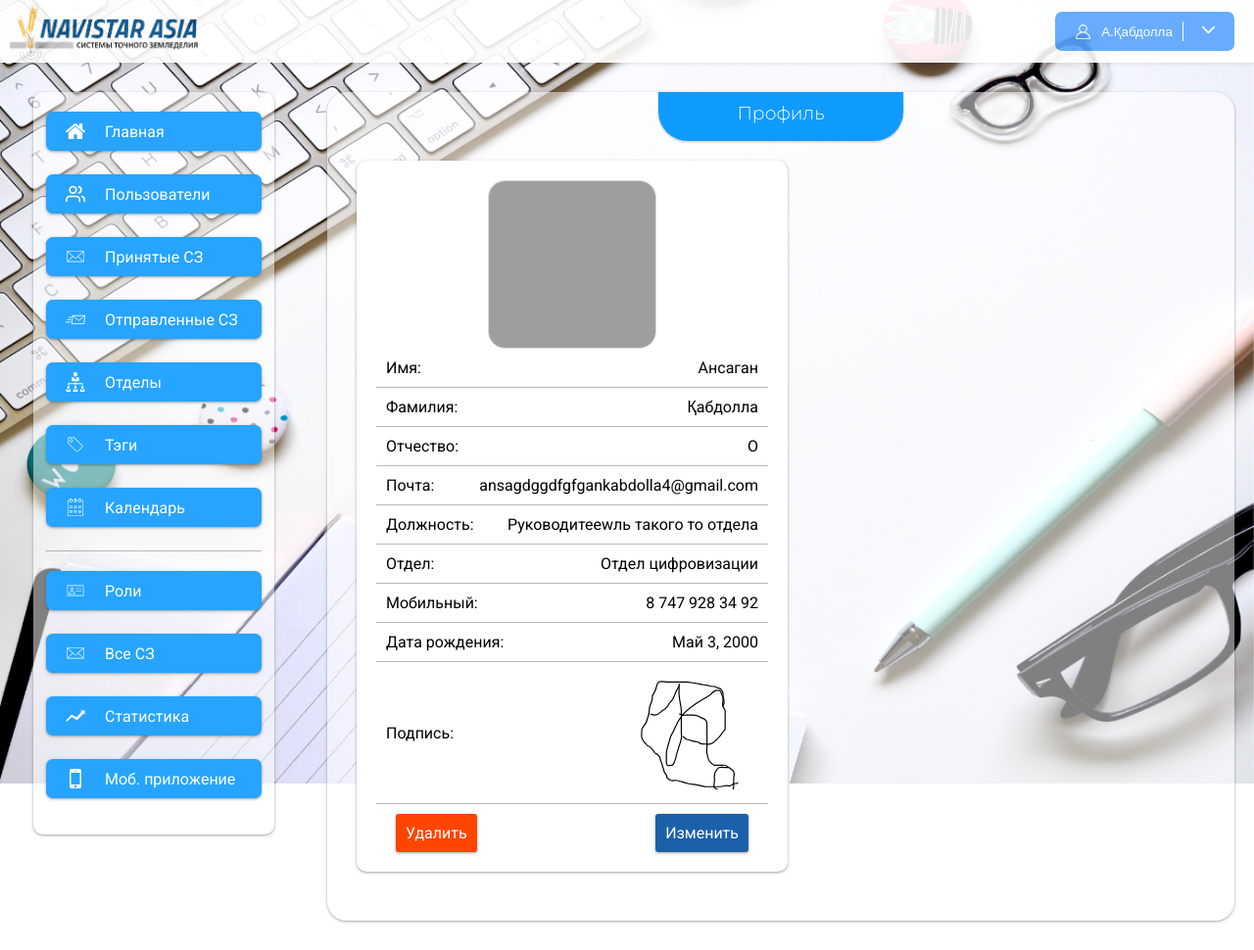
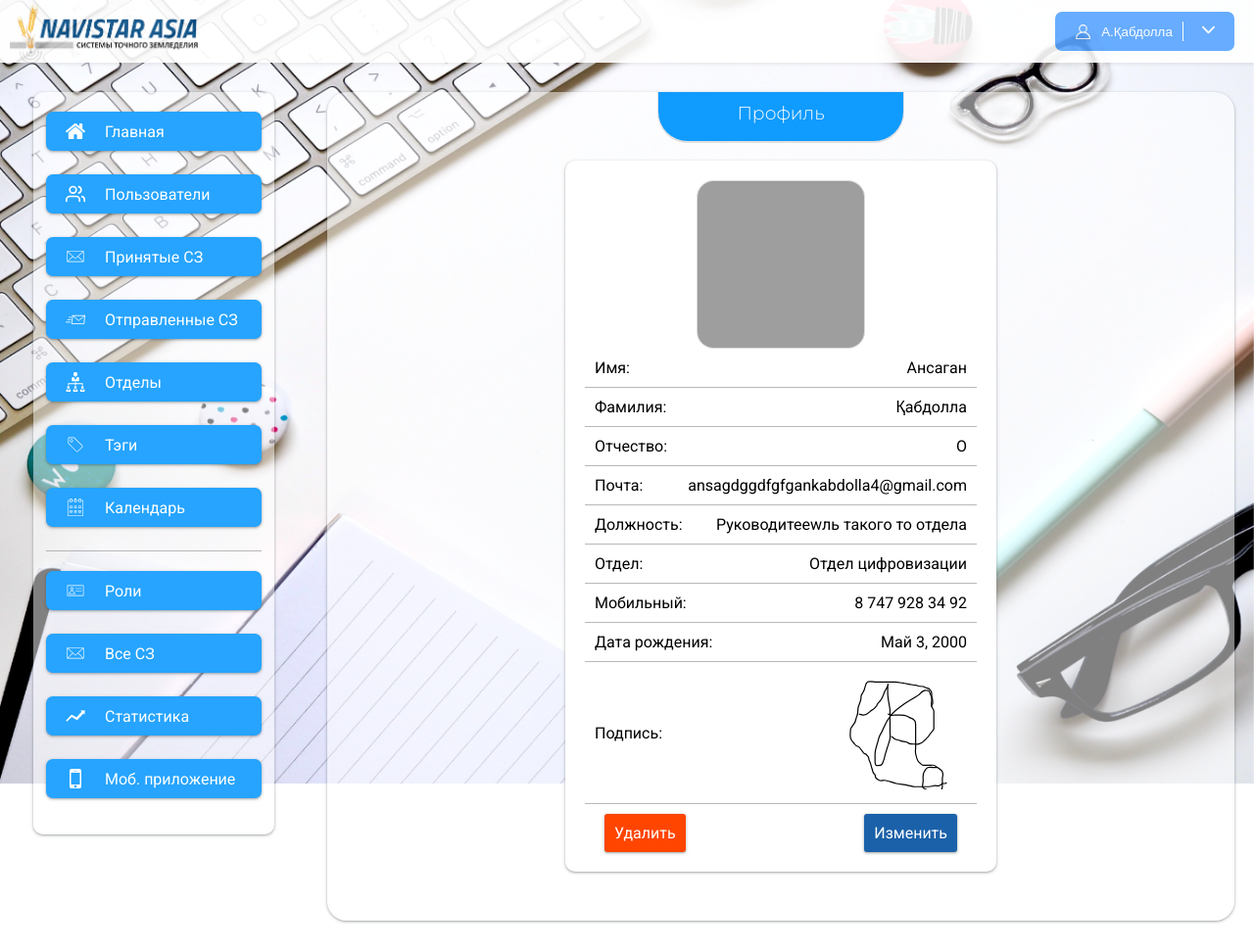
Before and after one commit to AnsaganK/NavDoc, a Django app: page /profile in a window 1280 px wide. Shown: the whole page at 98% size. Run offline with Django 3.2, Linux system fonts and the light colour scheme; a user stored in the database is signed in; data comes from the database, SQL or seed files in the repository; grey boxes are pictures that could not be loaded.

Commit message:
20 commit

```diff
--- a/app/templates/profile.html
+++ b/app/templates/profile.html
@@ -11,7 +11,7 @@
         padding:20px;
         background-color: white;
         width: 400px;
-        margin: 20px;
+        margin: 20px auto;
         box-shadow: 0 1px 2px 0 rgb(60 64 67 / 30%), 0 1px 3px 1px rgb(60 64 67 / 15%);
         border-radius: 10px;
     }
```
